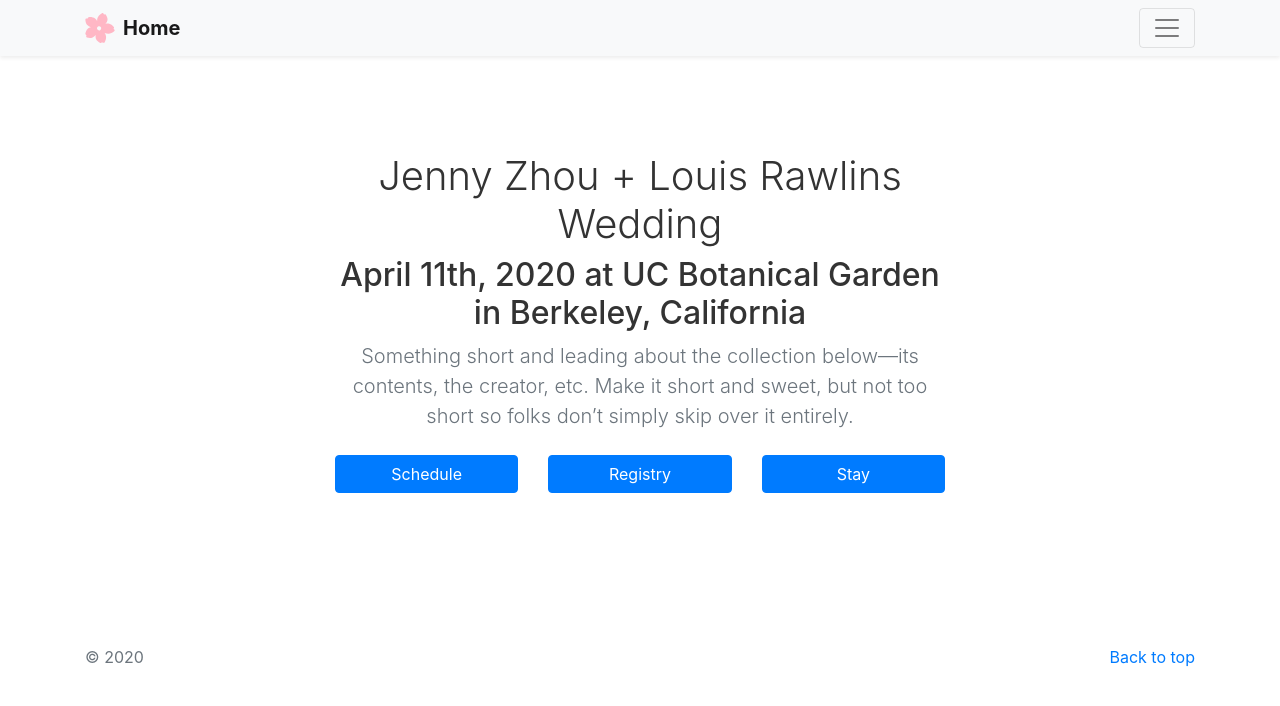
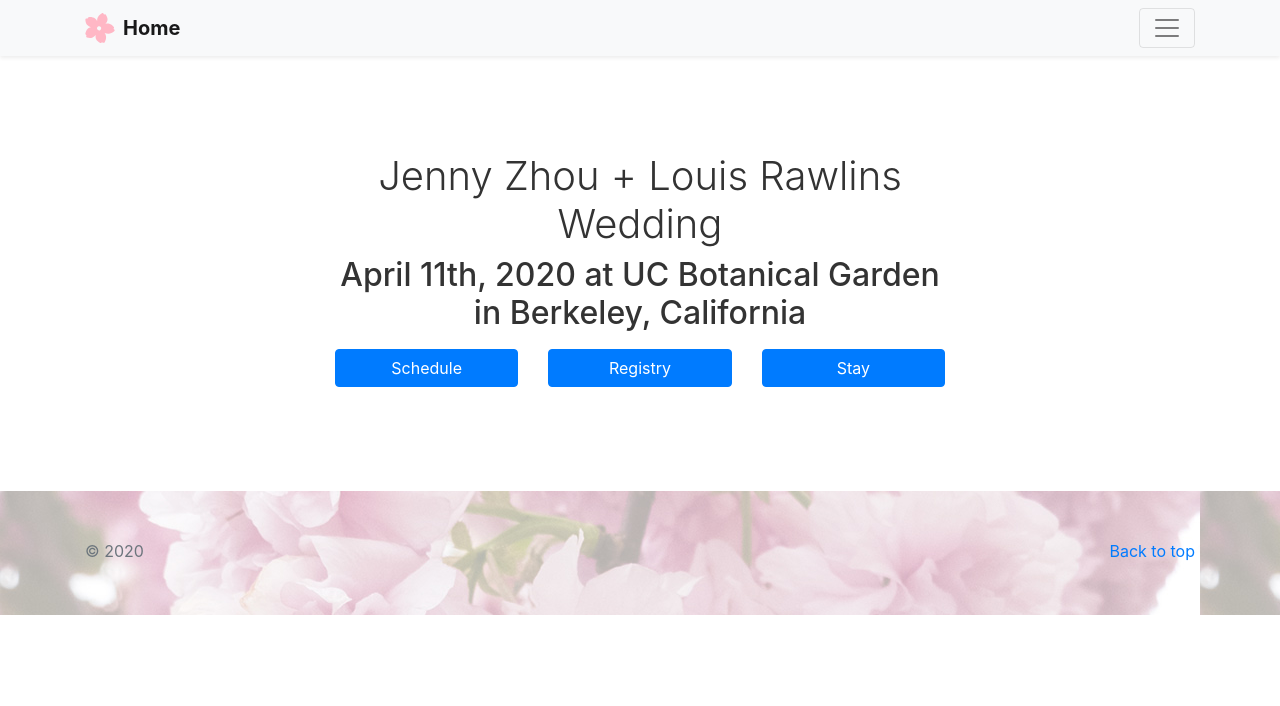
Before and after one commit to louisrawlins/jz-louis.com, a Jekyll site: the page built from index.html, in a window 1280 px wide. Shown: the top 706 px of the page. Built offline with Jekyll 4.4.1, drawn with Linux system fonts in a browser that asks for light colours.

Commit message:
styling index with sakura

```diff
--- a/_layouts/default.html
+++ b/_layouts/default.html
@@ -76,6 +76,10 @@
         background: #c0c0c0;
       }
 
+      .sakura-bg {
+        background-image: url("{{ "/assets/images/sakura-may-2019_30.jpg" | relative_url }}");
+      }
+
     </style>
 
   </head>
@@ -120,7 +124,7 @@
 
     {{ content}}
 
-    <footer class="text-muted">
+    <footer class="text-muted sakura-bg">
       <div class="container">
         <p class="float-right">
           <a href="#">Back to top</a>
--- a/index.html
+++ b/index.html
@@ -9,7 +9,6 @@ title: "Jenny Zhou + Louis Rawlins Wedding - April 11th, 2020"
     <div class="container">
       <h1>Jenny Zhou + Louis Rawlins Wedding</h1>
       <h2>April 11th, 2020 at UC Botanical Garden in Berkeley, California</h2>
-      <p class="lead text-muted">Something short and leading about the collection below—its contents, the creator, etc. Make it short and sweet, but not too short so folks don’t simply skip over it entirely.</p>
       <div class="row">
         <div class="col-md-4 col-lg-4">
           <a href="schedule.html" class="btn btn-primary btn-block my-2">Schedule</a>
```
Also changed, not shown: assets/images/sakura-may-2019.jpg (added), assets/images/sakura-may-2019_30.jpg (added).
